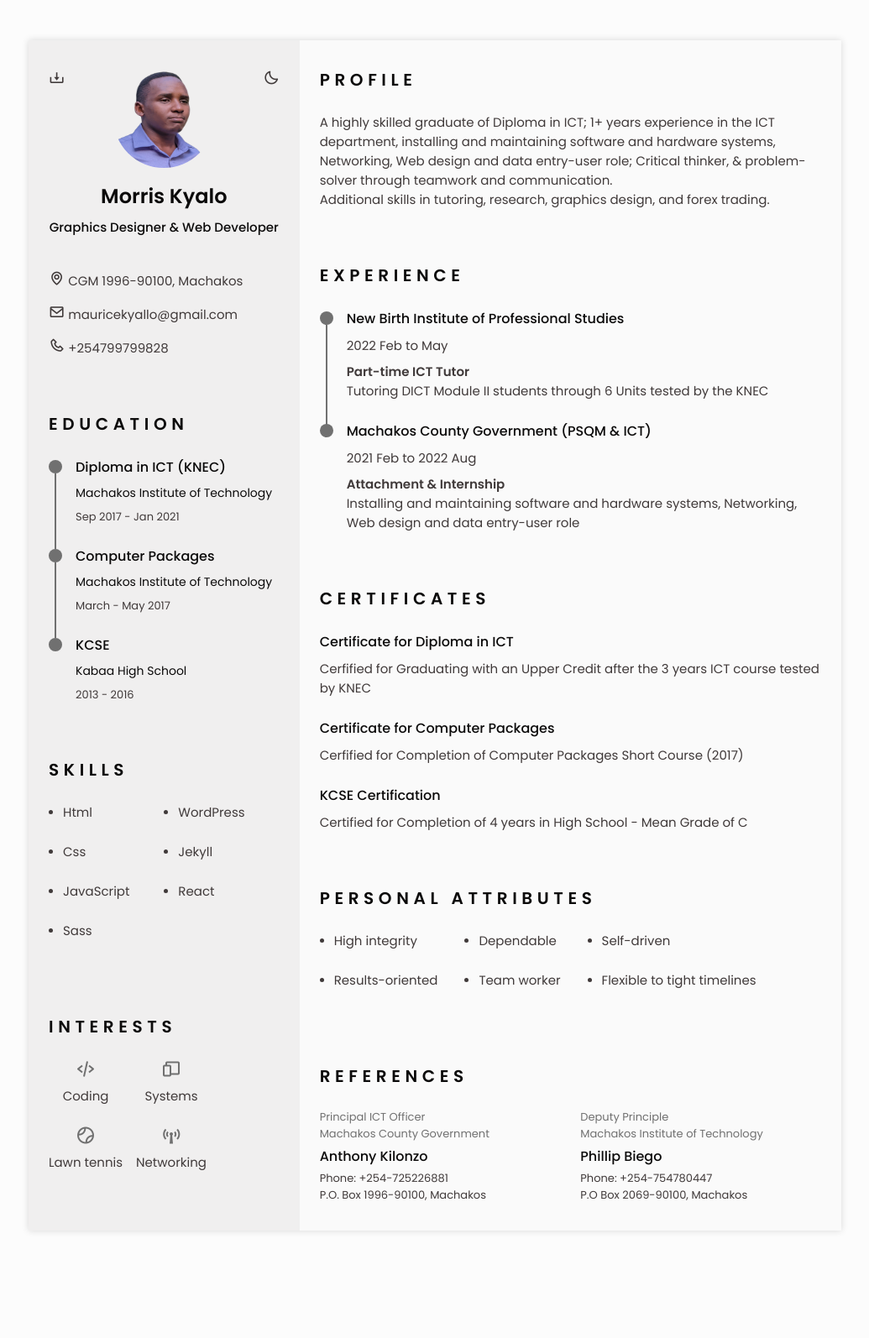
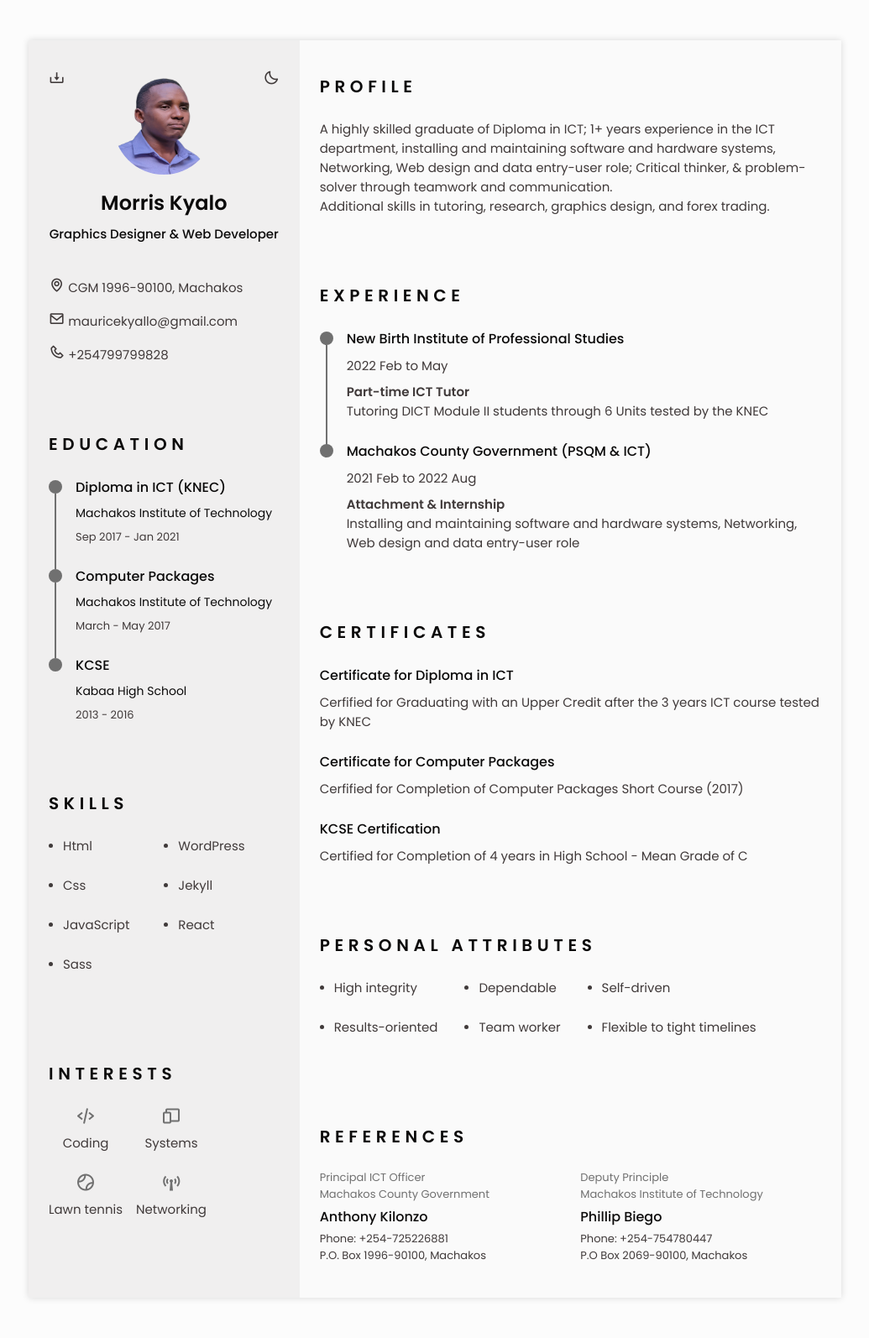
Before and after one commit to MorrisKyalo/MorrisKyalo.github.io, a PHP site: page / in a window 1280 px wide. Shown: the whole page at 84% size, without its empty margins (122-1157 px from the left). Before the commit the page ends 1468 px from the top, so only its background shows below. Run offline with PHP 8.4, Linux system fonts and the light colour scheme.

Commit message:
Update styles.css

```diff
--- a/assets/css/styles.css
+++ b/assets/css/styles.css
@@ -218,7 +218,7 @@ img{
 
 /*========== CLASS CSS ==========*/
 .section{
-  padding: 2.0rem 0;
+  padding: 2.5rem 0;
 }
 
 .section-title{
```
